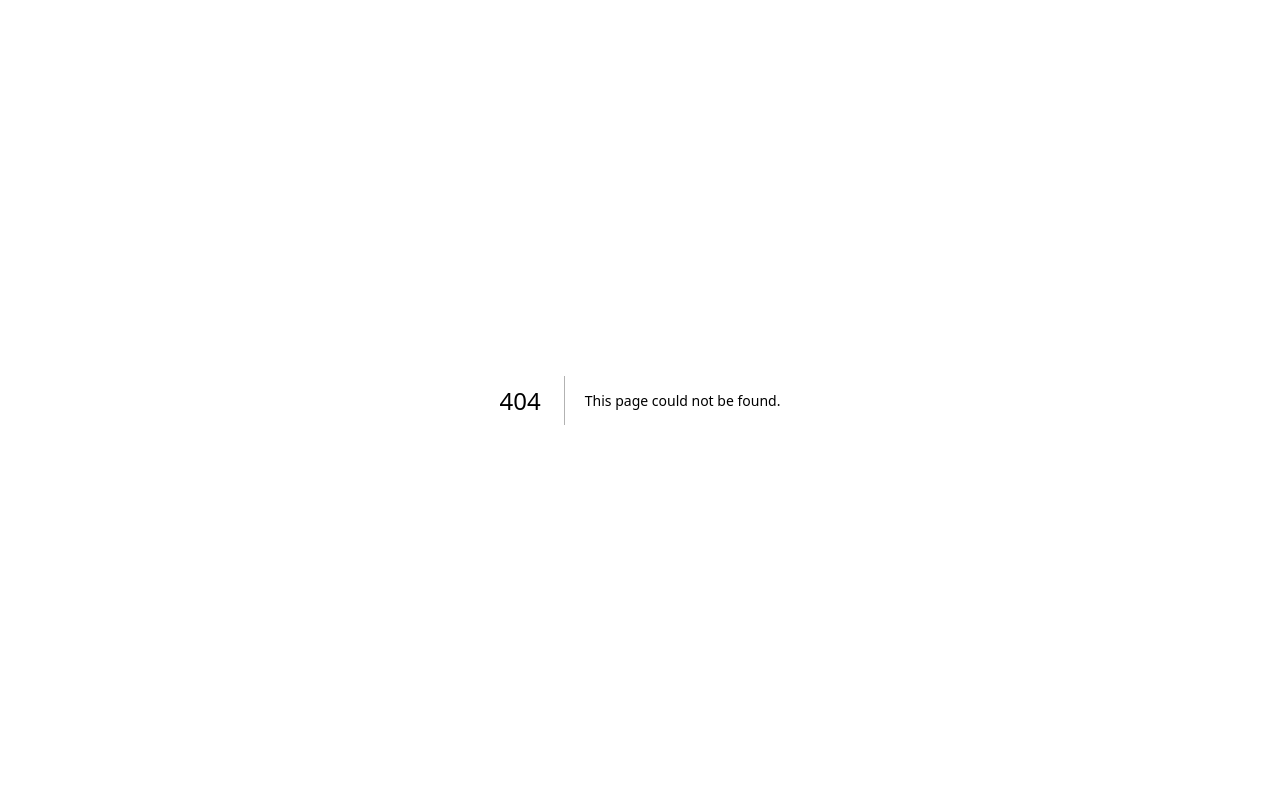
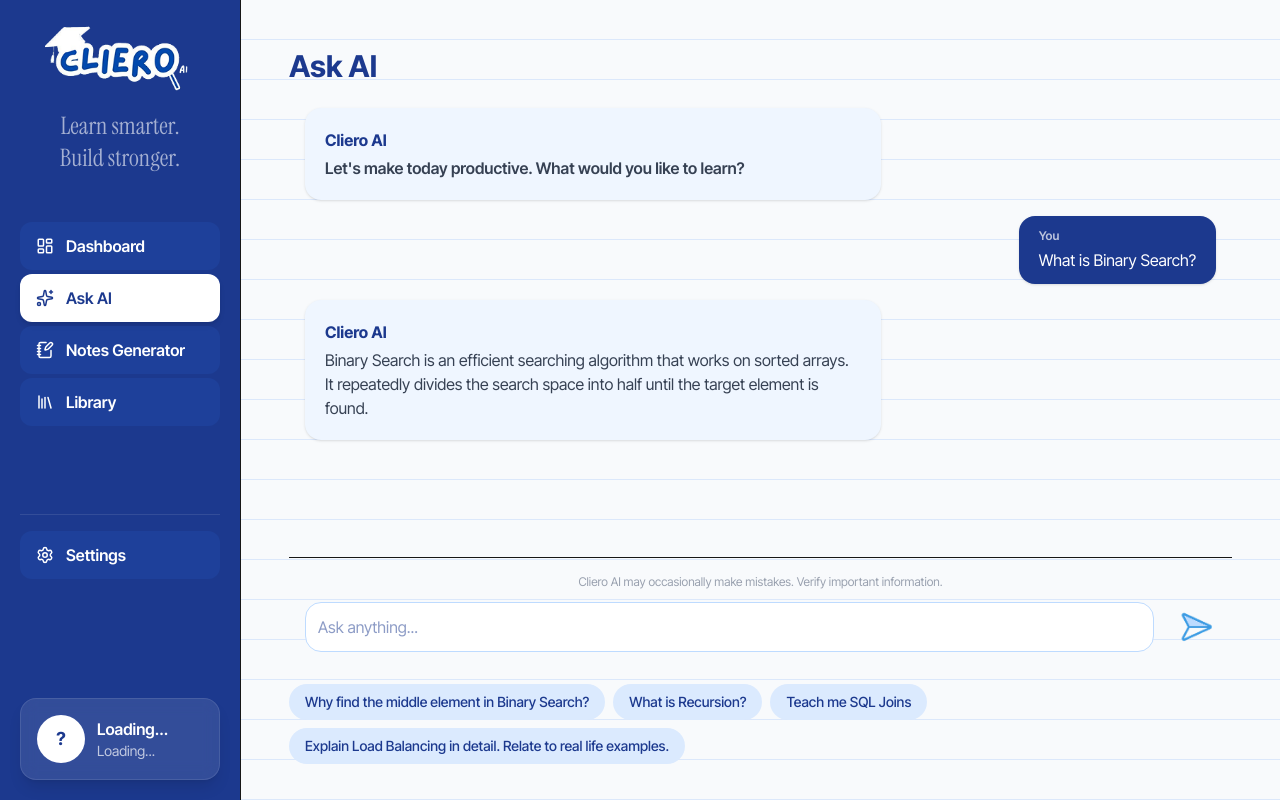
Before and after one commit to bvslahari007/cliero-ai, a Next.js app: page /dashboard/ask-ai in a window 1280 px wide. Before the commit this address had no page. Built offline with nearby package versions, Linux system fonts and the light colour scheme; no server answers.

Commit message:
Built Ask AI page UI

```diff
--- /dev/null
+++ b/app/dashboard/ask-ai/page.tsx
@@ -0,0 +1,196 @@
+import { interTight, instrumentSerif } from "@/app/fonts";
+import Image from "next/image";
+
+export default function AskAI() {
+  return (
+    <div className="notebook-bg h-screen bg-white p-8 md:p-12">
+      <h1
+        className={`${interTight.className} text-xl md:text-3xl font-bold text-blue-900`}
+      >
+        Ask AI
+      </h1>
+
+      <div
+        className="
+          mt-2
+          rounded-3xl
+          h-[75vh]
+          md:h-[72vh]
+          flex
+          flex-col
+        "
+      >
+        {/* Messages Area */}
+        <div
+          className={`${interTight.className} flex-1 p-4 overflow-y-auto`}
+        >
+          {/* AI Welcome Message */}
+          <div className="max-w-xl rounded-2xl bg-blue-50 p-5 shadow-sm">
+            <p className="font-bold text-sm md:text-base text-blue-900">
+              Cliero AI
+            </p>
+
+            <p className="mt-1 text-sm md:text-base font-semibold text-gray-700">
+              Let's make today productive. What would you like to learn?
+            </p>
+          </div>
+
+          {/* User Message Example */}
+          <div className="mt-4 flex justify-end">
+            <div
+              className="
+                max-w-xl
+                rounded-2xl
+                bg-blue-900
+                px-5
+                py-3
+                text-white
+                shadow-sm
+              "
+            >
+              <p className="mb-1 text-xs font-semibold text-white/70">
+                You
+              </p>
+
+              <p className="text-sm md:text-base">
+                What is Binary Search?
+              </p>
+            </div>
+          </div>
+
+          {/* AI Reply Example */}
+          <div className="mt-4 max-w-xl rounded-2xl bg-blue-50 p-5 shadow-sm">
+            <p className="font-bold text-sm md:text-base text-blue-900">
+              Cliero AI
+            </p>
+
+            <p className="mt-1 text-sm md:text-base text-gray-700">
+              Binary Search is an efficient searching algorithm that works on
+              sorted arrays. It repeatedly divides the search space into half
+              until the target element is found.
+            </p>
+          </div>
+        </div>
+
+        {/* Input Area */}
+        <div className="border-t p-4">
+          <p
+            className={`${interTight.className} mb-3 text-center text-xs text-gray-400`}
+          >
+            Cliero AI may occasionally make mistakes. Verify important
+            information.
+          </p>
+
+          <div className="flex gap-3">
+            <input
+              type="text"
+              placeholder="Ask anything..."
+              className={`${interTight.className}
+                flex-1
+                text-sm md:text-base
+                text-blue-900
+                rounded-2xl
+                border
+                border-blue-200
+                bg-white
+                p-3
+                focus:outline-none
+                focus:ring-2
+                focus:ring-blue-800
+              `}
+            />
+
+            <button
+              className="
+                hover:shadow-md
+                transition-all
+                duration-300
+              "
+            >
+              <Image
+                className="hover:scale-110 transition-all duration-300"
+                src="/send-button.png"
+                alt="Send Arrow"
+                width={50}
+                height={50}
+              />
+            </button>
+          </div>
+        </div>
+      </div>
+
+      {/* Prompt Suggestions */}
+      <div
+        className={`${interTight.className} hidden md:flex mt-4 flex-wrap gap-2`}
+      >
+        <button
+          className="
+            rounded-full
+            bg-blue-100
+            px-4
+            py-2
+            text-xs md:text-sm
+            font-medium
+            text-blue-900
+            transition-all
+            duration-300
+            hover:bg-blue-200
+          "
+        >
+          Why find the middle element in Binary Search?
+        </button>
+
+        <button
+          className="
+            rounded-full
+            bg-blue-100
+            px-4
+            py-2
+            text-xs md:text-sm
+            font-medium
+            text-blue-900
+            transition-all
+            duration-300
+            hover:bg-blue-200
+          "
+        >
+          What is Recursion?
+        </button>
+
+        <button
+          className="
+            rounded-full
+            bg-blue-100
+            px-4
+            py-2
+            text-xs md:text-sm
+            font-medium
+            text-blue-900
+            transition-all
+            duration-300
+            hover:bg-blue-200
+          "
+        >
+          Teach me SQL Joins
+        </button>
+
+        <button
+          className="
+            rounded-full
+            bg-blue-100
+            px-4
+            py-2
+            text-xs md:text-sm
+            font-medium
+            text-blue-900
+            transition-all
+            duration-300
+            hover:bg-blue-200
+          "
+        >
+          Explain Load Balancing in detail. Relate to real life examples.
+        </button>
+      </div>
+    </div>
+  );
+}
--- a/app/dashboard/page.tsx
+++ b/app/dashboard/page.tsx
@@ -11,7 +11,7 @@
     <div className="notebook-bg min-h-screen">
       <WelcomeSection />
       <div className="grid gap-10 p-5 md:grid-cols-3">
-        <ActionCard title="Ask AI" description="Beginner-friendly explanations, step-by-step breakdowns, and academic support - whenever a concept feels cloudy." link="/action" icon={<Sparkles />} />
+        <ActionCard title="Ask AI" description="Beginner-friendly explanations, step-by-step breakdowns, and academic support - whenever a concept feels cloudy." link="/ask-ai" icon={<Sparkles />} />
         <ActionCard title="Smart Notes Generator" description="Turn any topic into structured study notes - summaries
 formulas, worked examples, and revision points." link="/action" icon={<NotebookPen />} />
         <ActionCard title="Library" description="Every question you've asked and every note you've
--- a/components/dashboard/WelcomeSection.tsx
+++ b/components/dashboard/WelcomeSection.tsx
@@ -45,7 +45,7 @@
             </p>
 
             <h1 className={`${interTight.className} mt-2 text-3xl md:text-4xl font-bold text-blue-900`}>
-                Let's make today productive, {firstName || "Learner"} ✨
+                Let's make today productive, {firstName || "Learner"}
             </h1>
             <p className={`${instrumentSerif.className} mt-3 max-w-full text-gray-500 text-2xl`}>
                 Ready to clear the cloudy bits? Pick a tool below,
```
Also changed, not shown: public/send-button.png (added), 1 other file (tests, documents, lock files or other folders).
